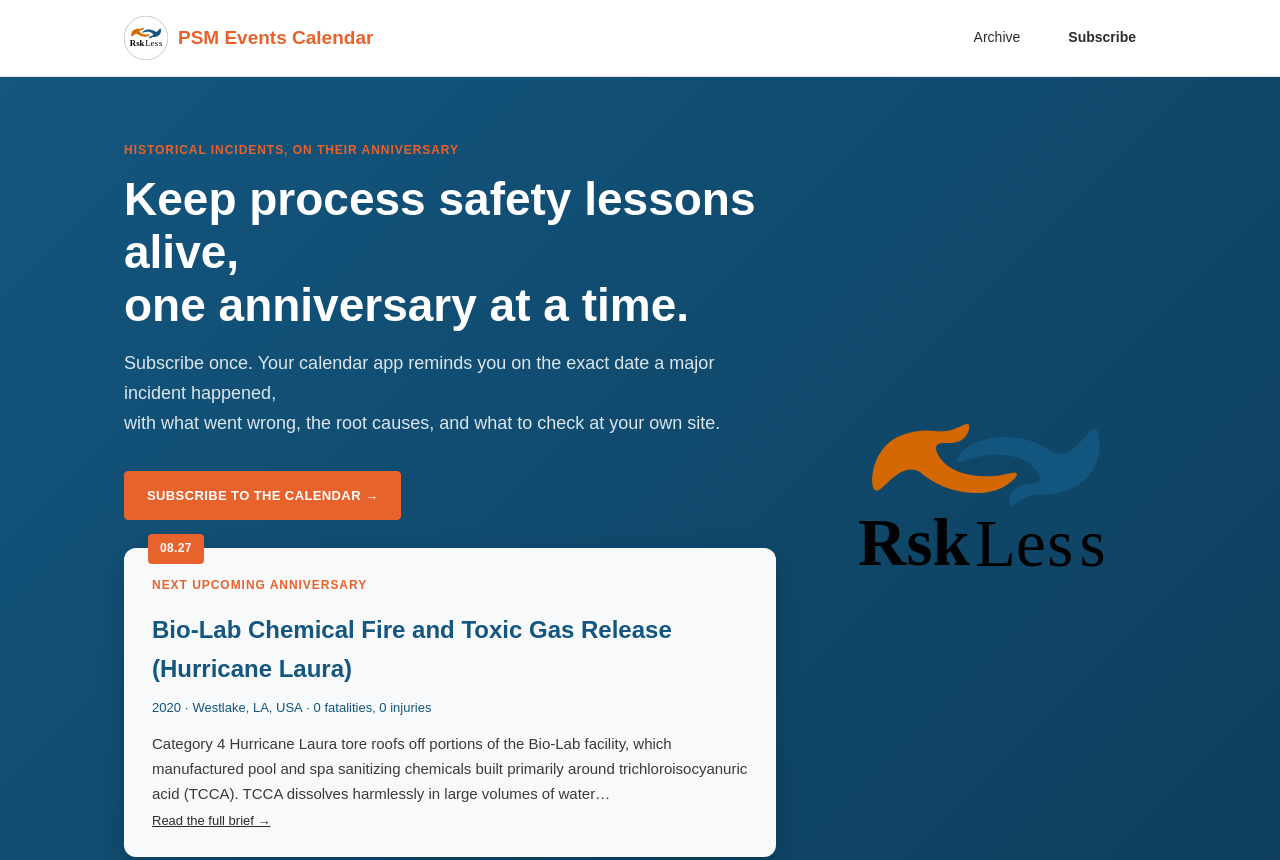
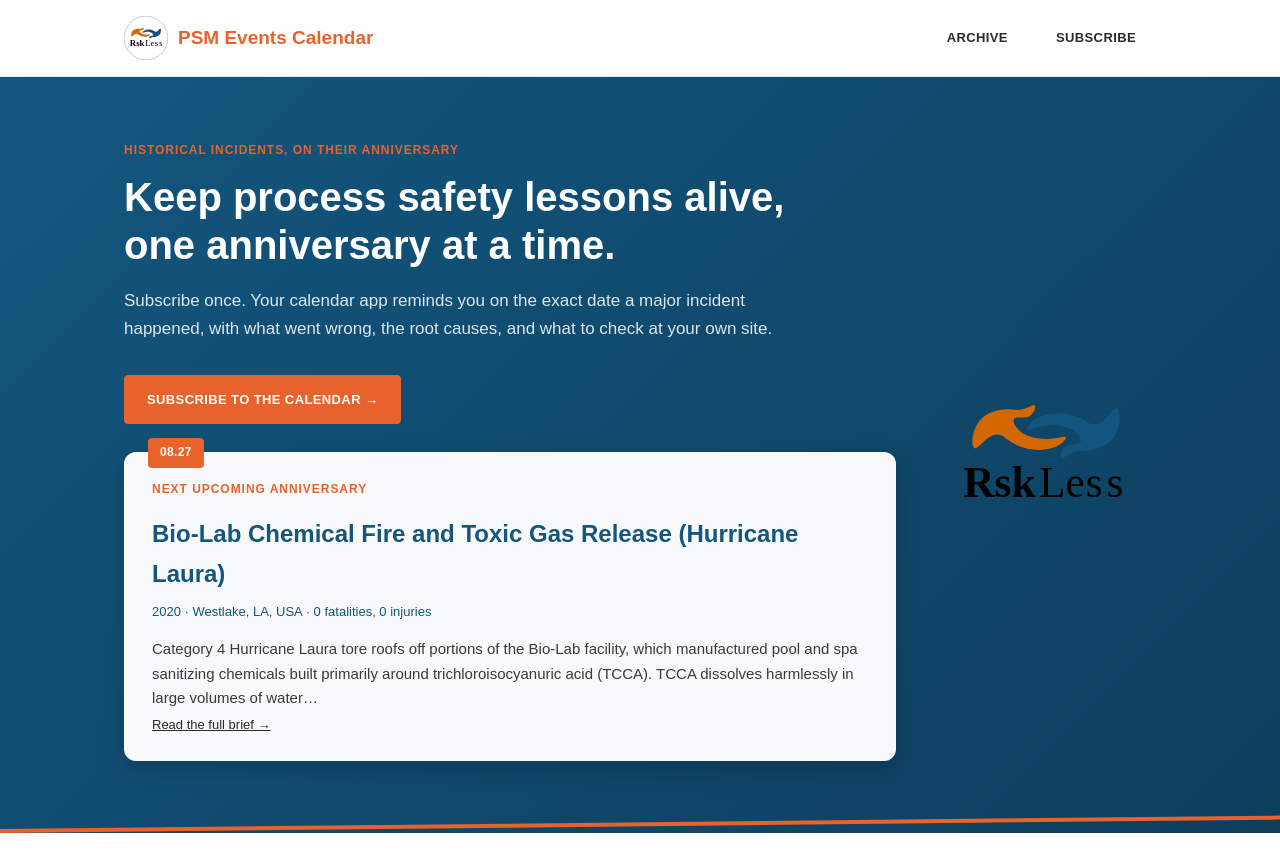
Before and after one commit to Harish70777/process-safety-Calendar, a website: page site/index.html in a window 1280 px wide. Shown: the top 860 px of the page. Drawn offline with Linux system fonts and the light colour scheme.

Commit message:
Fix hero text overflow and add uppercase nav styling

```diff
--- a/site/index.html
+++ b/site/index.html
@@ -53,8 +53,10 @@
   nav{display:flex;align-items:center;}
   nav a{
     font-family:Arial, sans-serif;
-    font-weight:500;
-    font-size:14px;
+    font-weight:600;
+    font-size:13px;
+    letter-spacing:0.03em;
+    text-transform:uppercase;
     color:var(--ink);
     text-decoration:none;
     margin-left:8px;
@@ -90,7 +92,7 @@
   }
   .hero-flex{display:flex; align-items:center; gap:40px;}
   .hero-text{flex:1 1 auto; min-width:0;}
-  .hero-visual{flex:0 0 auto; display:flex; align-items:center; justify-content:center; width:340px;}
+  .hero-visual{flex:0 0 auto; display:flex; align-items:center; justify-content:center; width:220px;}
   .hero-visual img{width:100%; height:auto; opacity:0.98;}
   @media (max-width:800px){
     .hero-flex{flex-direction:column;}
@@ -108,13 +110,13 @@
   h1{
     font-family:Arial, sans-serif;
     font-weight:800;
-    font-size:46px;
-    line-height:1.15;
+    font-size:40px;
+    line-height:1.2;
     margin:0 0 18px;
     max-width:none;
     color:#fff;
   }
-  .lede{font-size:18px;max-width:none;color:#DCE6EC;margin-bottom:32px;}
+  .lede{font-size:17px;max-width:none;color:#DCE6EC;margin-bottom:32px;}
 
   /* Hero incident placard: rounded semi-transparent card, echoing their
      "Why RskLess?" overlay box treatment */
@@ -374,7 +376,7 @@
       <div class="hero-text">
         <div class="eyebrow">Historical incidents, on their anniversary</div>
         <h1>Keep process safety lessons alive,<br>one anniversary at a time.</h1>
-        <p class="lede">Subscribe once. Your calendar app reminds you on the exact date a major incident happened,<br>with what went wrong, the root causes, and what to check at your own site.</p>
+        <p class="lede">Subscribe once. Your calendar app reminds you on the exact date a major incident<br>happened, with what went wrong, the root causes, and what to check at your own site.</p>
         <a class="btn" href="subscribe.html" style="display:inline-flex;margin-bottom:28px;">Subscribe to the Calendar &rarr;</a>
 
         <div class="placard" id="hero-placard">
```
Also changed, not shown: site/archive.html (+1 -1 lines), site/subscribe.html (+4 -2 lines).
